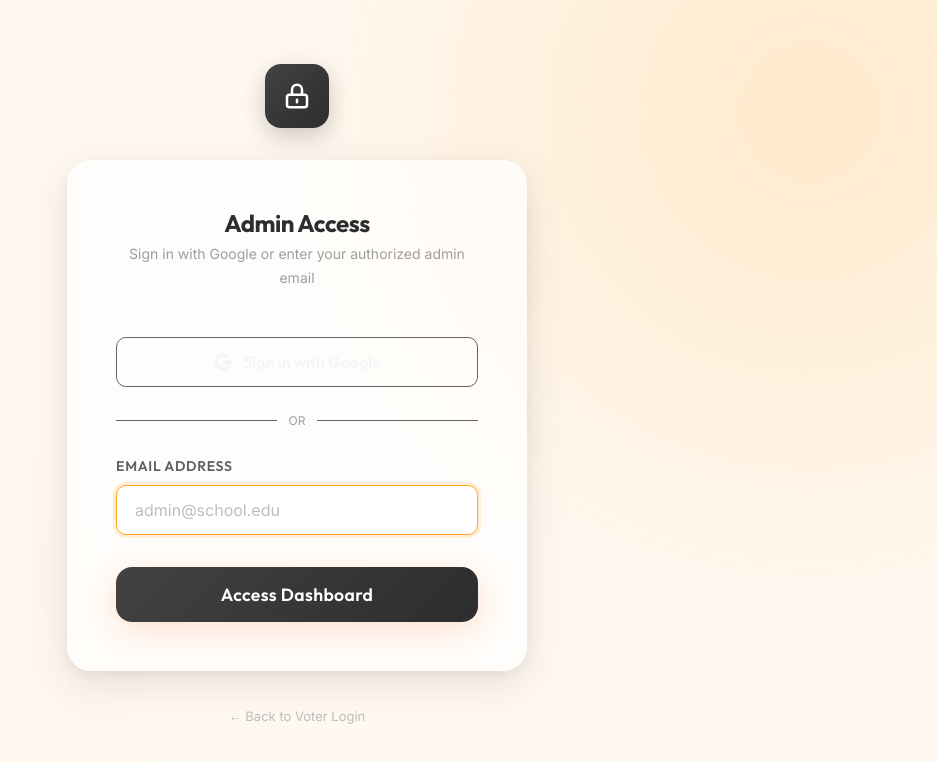
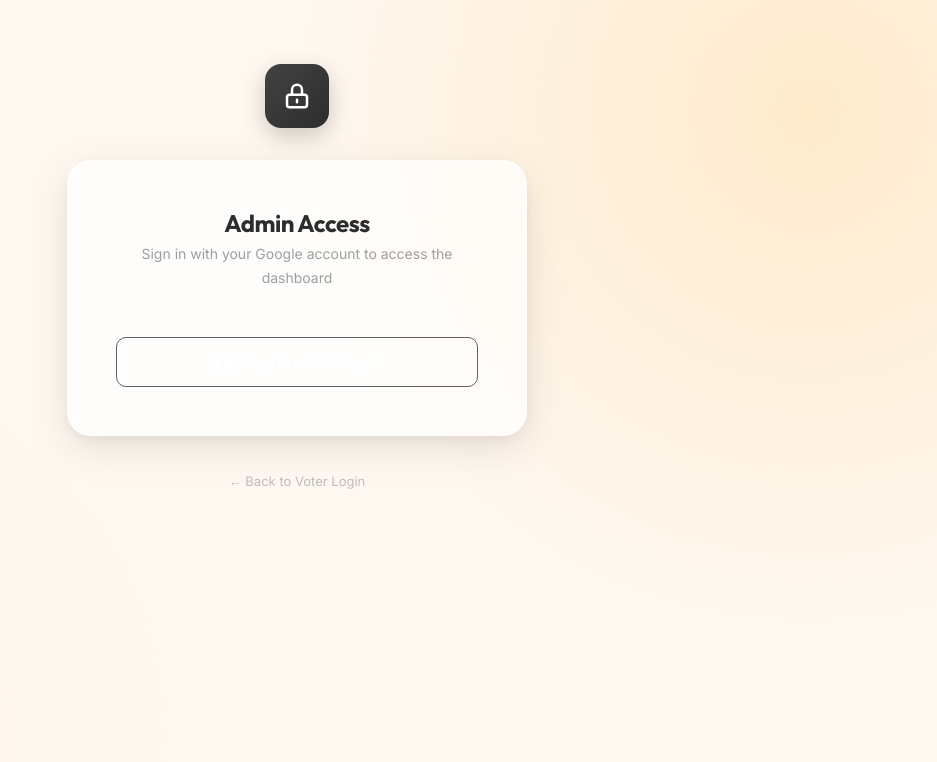
Before and after one commit to KeshavDaBoss/Student-Election-System, a Next.js app: page /admin/login in a window 1280 px wide. Shown: the top 762 px of the page, without its empty margins (343-1280 px from the left). Built offline with nearby package versions, Linux system fonts and the light colour scheme.

Commit message:
Google OAuth should workkk NOOW

```diff
--- a/src/app/admin/login/page.tsx
+++ b/src/app/admin/login/page.tsx
@@ -8,6 +8,7 @@ const ERROR_MESSAGES: Record<string, string> = {
   oauth_failed: "Google authentication failed. Please try again.",
   no_id_token: "Invalid response from Google. Please try again.",
   invalid_google_token: "Google token verification failed. Please try again.",
+  not_authorized: "This email is not authorized for admin access.",
   server_error: "Server error during authentication. Please try again.",
 };
 
@@ -15,11 +16,8 @@ export default function AdminLoginPage() {
   const router = useRouter();
   const searchParams = useSearchParams();
   const containerRef = useRef<HTMLDivElement>(null);
-  const formRef = useRef<HTMLFormElement>(null);
 
-  const [email, setEmail] = useState("");
   const [error, setError] = useState("");
-  const [loading, setLoading] = useState(false);
 
   useEffect(() => {
     const oauthError = searchParams.get("error");
@@ -31,47 +29,6 @@ export default function AdminLoginPage() {
   const handleGoogleLogin = useCallback(() => {
     window.location.href = "/api/auth/admin/oauth";
   }, []);
-
-  const handleSubmit = useCallback(
-    async (e: React.FormEvent) => {
-      e.preventDefault();
-      setError("");
-
-      if (!email || !email.includes("@")) {
-        setError("Please enter a valid email address.");
-
-        return;
-      }
-
-      setLoading(true);
-
-      try {
-        const res = await fetch("/api/auth/admin", {
-          method: "POST",
-          headers: { "Content-Type": "application/json" },
-          body: JSON.stringify({ email }),
-        });
-
-        const data = await res.json();
-
-        if (!res.ok) {
-          setError(data.error || "Access denied.");
-
-          return;
-        }
-
-        // Store admin token
-        document.cookie = `ses_admin_token=${data.token}; path=/; max-age=28800; SameSite=Strict`;
-
-        router.push("/admin");
-      } catch {
-        setError("Network error. Please try again.");
-      } finally {
-        setLoading(false);
-      }
-    },
-    [email, router]
-  );
 
   return (
     <div className="page-wrapper" ref={containerRef}>
@@ -114,7 +71,7 @@ export default function AdminLoginPage() {
               marginBottom: "var(--space-2xl)",
             }}
           >
-            Sign in with Google or enter your authorized admin email
+            Sign in with your Google account to access the dashboard
           </p>
 
           {error && (
@@ -131,15 +88,17 @@ export default function AdminLoginPage() {
           <button
             type="button"
             onClick={handleGoogleLogin}
-            className="btn btn-full mb-lg"
+            className="btn btn-full"
             style={{
-              display: "flex",
+              display: "inline-flex",
               alignItems: "center",
               justifyContent: "center",
               gap: "10px",
               border: "1px solid var(--gray-700)",
               background: "transparent",
-              color: "var(--gray-100)",
+              color: "#ffffff",
+              fontWeight: 500,
+              fontSize: "1rem",
             }}
           >
             <svg width="20" height="20" viewBox="0 0 24 24">
@@ -162,46 +121,6 @@ export default function AdminLoginPage() {
             </svg>
             Sign in with Google
           </button>
-
-          <div style={{ display: "flex", alignItems: "center", gap: "12px", marginBottom: "var(--space-lg)" }}>
-            <div style={{ flex: 1, height: 1, background: "var(--gray-700)" }} />
-            <span style={{ fontSize: "0.75rem", color: "var(--gray-500)" }}>OR</span>
-            <div style={{ flex: 1, height: 1, background: "var(--gray-700)" }} />
-          </div>
-
-          <form ref={formRef} onSubmit={handleSubmit}>
-            <div className="form-group mb-xl">
-              <label className="form-label" htmlFor="admin-email">
-                Email Address
-              </label>
-              <input
-                id="admin-email"
-                type="email"
-                className="form-input"
-                placeholder="admin@school.edu"
-                value={email}
-                onChange={(e) => setEmail(e.target.value)}
-                disabled={loading}
-                autoFocus
-              />
-            </div>
-
-            <button
-              type="submit"
-              className="btn btn-primary btn-full admin-submit"
-              disabled={loading}
-              style={{ background: "linear-gradient(135deg, var(--gray-800), var(--gray-900))" }}
-            >
-              {loading ? (
-                <>
-                  <span className="spinner" style={{ borderTopColor: "white", borderColor: "rgba(255,255,255,0.3)" }} />
-                  Verifying...
-                </>
-              ) : (
-                "Access Dashboard"
-              )}
-            </button>
-          </form>
         </div>
 
         <div style={{ textAlign: "center", marginTop: "var(--space-xl)" }}>
```
Also changed, not shown: src/app/api/auth/admin/callback/route.ts (+4 -15 lines).
